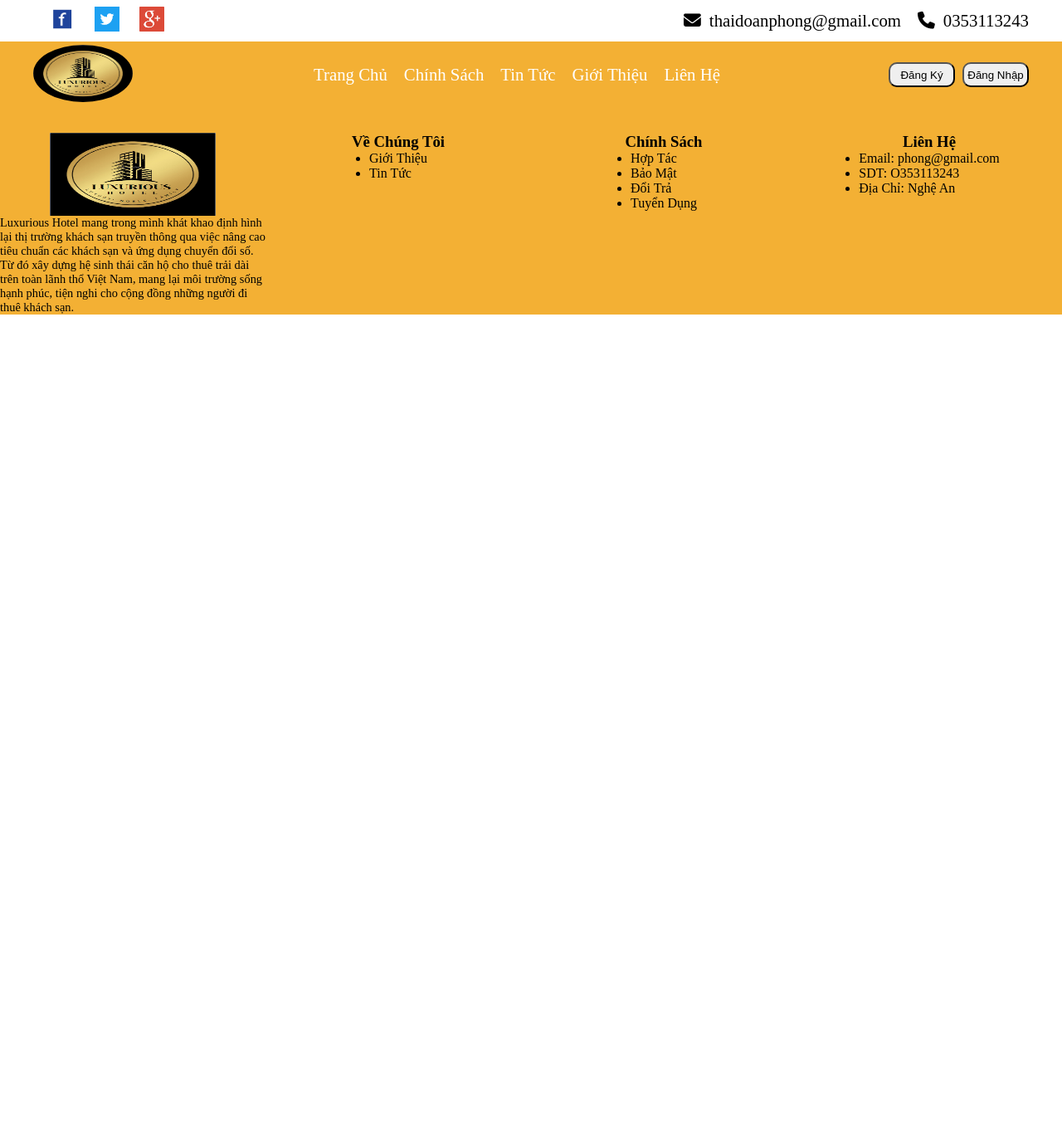
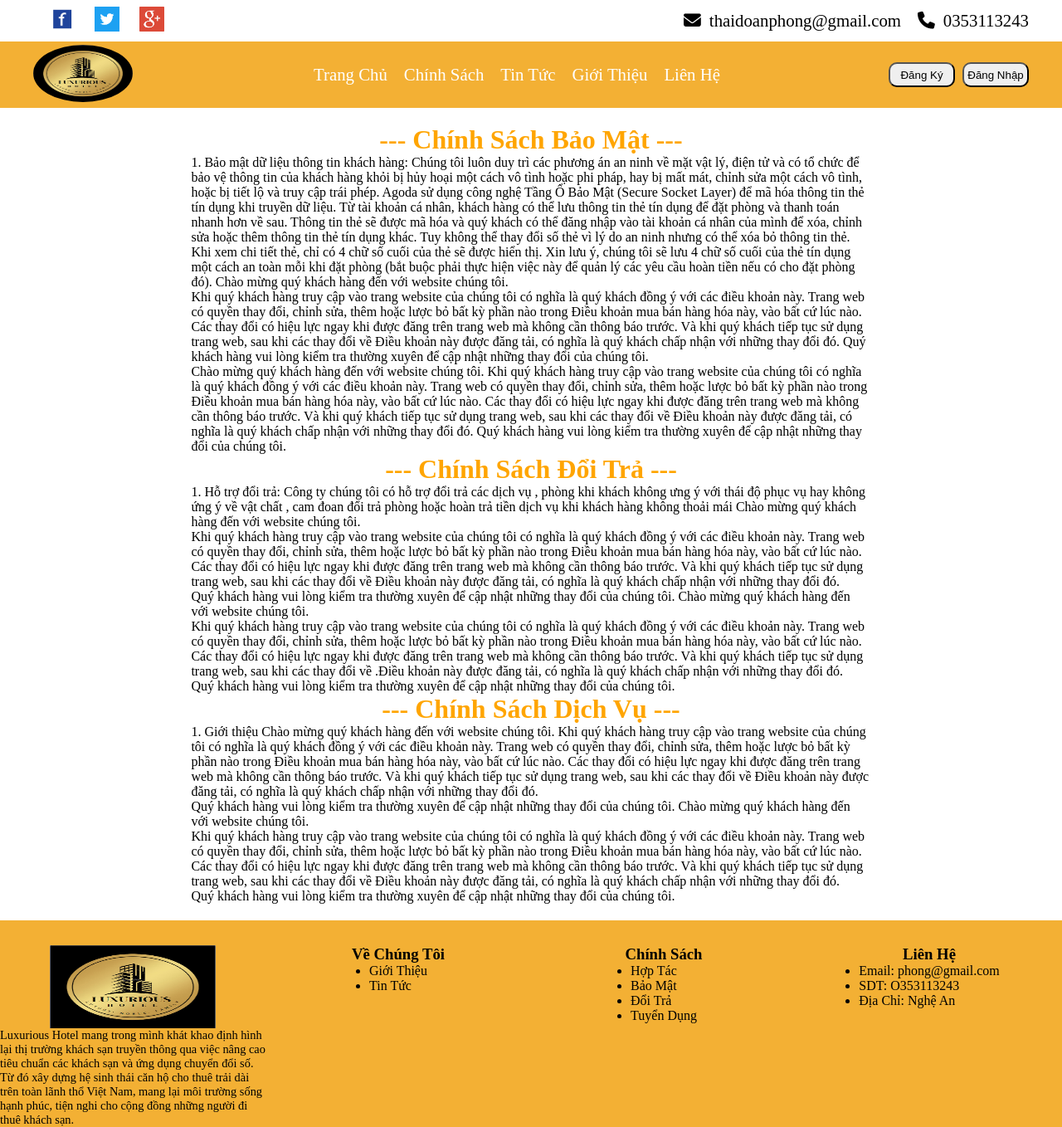
Before and after one commit to 04-PRO1014-WD18320/Nhom08_BookingPhongKS_LuxuriousHotel, a PHP site: page /index.php?act=chinhsach in a window 1280 px wide. Shown: the whole page at 83% size. Before the commit the page ends 379 px from the top, so only its background shows below. Run offline with PHP 8.4, Linux system fonts and the light colour scheme; data that the repository does not hold is empty.

Commit message:
phong commit trang chính sách

```diff
--- a/admin/binhluan/list.php
+++ b/admin/binhluan/list.php
@@ -29,7 +29,7 @@
                   <td>'.$iduser.'</td>
                   <td>'.$idpro.'</td>
                   <td>'.$ngaybinhluan.'</td>
-                  <td><a href="'.$suabl.'"><input type="button" value="Sửa"></a><a href="'.$xoabl.'"><input type="button" value="Xóa"></a> </td>
+                  <td><a href="'.$xoabl.'"><input type="button" value="Xóa"></a> </td>
                 </tr>
                 ';
               };
--- a/index.php
+++ b/index.php
@@ -120,6 +120,9 @@
                 session_unset();
                 header('Location: index.php');
                 break;
+            case 'chinhsach':
+                include "view/chinhsach.php";
+                break;
         }
     }else{
        include "view/home.php";
--- /dev/null
+++ b/view/chinhsach.php
@@ -0,0 +1,26 @@
+<div class="container_title">
+            <div class="container_title_box">
+                <h1>--- Chính Sách Bảo Mật ---</h1>
+                <p>1. Bảo mật dữ liệu thông tin khách hàng: Chúng tôi luôn duy trì các phương án an ninh về mặt vật lý, điện tử và có tổ chức để bảo vệ thông tin của khách hàng khỏi bị hủy hoại một cách vô tình hoặc phi pháp, hay bị mất mát, chỉnh sửa một cách vô tình, hoặc bị tiết lộ và truy cập trái phép. Agoda sử dụng công nghệ Tầng Ổ Bảo Mật (Secure Socket Layer) để mã hóa thông tin thẻ tín dụng khi truyền dữ liệu. Từ tài khoản cá nhân, khách hàng có thể lưu thông tin thẻ tín dụng để đặt phòng và thanh toán nhanh hơn về sau. Thông tin thẻ sẽ được mã hóa và quý khách có thể đăng nhập vào tài khoản cá nhân của mình để xóa, chỉnh sửa hoặc thêm thông tin thẻ tín dụng khác. Tuy không thể thay đổi số thẻ vì lý do an ninh nhưng có thể xóa bỏ thông tin thẻ. Khi xem chi tiết thẻ, chỉ có 4 chữ số cuối của thẻ sẽ được hiển thị. Xin lưu ý, chúng tôi sẽ lưu 4 chữ số cuối của thẻ tín dụng một cách an toàn mỗi khi đặt phòng (bắt buộc phải thực hiện việc này để quản lý các yêu cầu hoàn tiền nếu có cho đặt phòng đó).
+                    Chào mừng quý khách hàng đến với website chúng tôi. <br>
+                    Khi quý khách hàng truy cập vào trang website của chúng tôi có nghĩa là quý khách đồng ý với các điều khoản này. Trang web có quyền thay đổi, chỉnh sửa, thêm hoặc lược bỏ bất kỳ phần nào trong Điều khoản mua bán hàng hóa này, vào bất cứ lúc nào. Các thay đổi có hiệu lực ngay khi được đăng trên trang web mà không cần thông báo trước. Và khi quý khách tiếp tục sử dụng trang web, sau khi các thay đổi về Điều khoản này được đăng tải, có nghĩa là quý khách chấp nhận với những thay đổi đó.
+                    Quý khách hàng vui lòng kiểm tra thường xuyên để cập nhật những thay đổi của chúng tôi. <br>
+                    Chào mừng quý khách hàng đến với website chúng tôi. Khi quý khách hàng truy cập vào trang website của chúng tôi có nghĩa là quý khách đồng ý với các điều khoản này. Trang web có quyền thay đổi, chỉnh sửa, thêm hoặc lược bỏ bất kỳ phần nào trong Điều khoản mua bán hàng hóa này, vào bất cứ lúc nào. Các thay đổi có hiệu lực ngay khi được đăng trên trang web mà không cần thông báo trước. Và khi quý khách tiếp tục sử dụng trang web, sau khi các thay đổi về Điều khoản này được đăng tải, có nghĩa là quý khách chấp nhận với những thay đổi đó. Quý khách hàng vui lòng kiểm tra thường xuyên để cập nhật những thay đổi của chúng tôi. <br> </p>
+            </div>
+            <div class="container_title_box">
+                <h1>--- Chính Sách Đổi Trả ---</h1>
+                <p>1. Hỗ trợ đổi trả: Công ty chúng tôi có hỗ trợ đổi trả các dịch vụ , phòng khi khách không ưng ý với thái độ phục vụ hay không ứng ý về vật chất , cam đoan đổi trả phòng hoặc hoàn trả tiền dịch vụ khi khách hàng không thoải mái
+                    Chào mừng quý khách hàng đến với website chúng tôi. <br>
+                    Khi quý khách hàng truy cập vào trang website của chúng tôi có nghĩa là quý khách đồng ý với các điều khoản này. Trang web có quyền thay đổi, chỉnh sửa, thêm hoặc lược bỏ bất kỳ phần nào trong Điều khoản mua bán hàng hóa này, vào bất cứ lúc nào. Các thay đổi có hiệu lực ngay khi được đăng trên trang web mà không cần thông báo trước. Và khi quý khách tiếp tục sử dụng trang web, sau khi các thay đổi về Điều khoản này được đăng tải, có nghĩa là quý khách chấp nhận với những thay đổi đó. <br>
+                    Quý khách hàng vui lòng kiểm tra thường xuyên để cập nhật những thay đổi của chúng tôi.  Chào mừng quý khách hàng đến với website chúng tôi. <br>
+                    Khi quý khách hàng truy cập vào trang website của chúng tôi có nghĩa là quý khách đồng ý với các điều khoản này. Trang web có quyền thay đổi, chỉnh sửa, thêm hoặc lược bỏ bất kỳ phần nào trong Điều khoản mua bán hàng hóa này, vào bất cứ lúc nào. Các thay đổi có hiệu lực ngay khi được đăng trên trang web mà không cần thông báo trước. Và khi quý khách tiếp tục sử dụng trang web, sau khi các thay đổi về .Điều khoản này được đăng tải, có nghĩa là quý khách chấp nhận với những thay đổi đó. <br>
+                    Quý khách hàng vui lòng kiểm tra thường xuyên để cập nhật những thay đổi của chúng tôi. <br></p>
+            </div>
+            <div class="container_title_box">
+                <h1>--- Chính Sách Dịch Vụ ---</h1>
+                <p>1. Giới thiệu Chào mừng quý khách hàng đến với website chúng tôi. Khi quý khách hàng truy cập vào trang website của chúng tôi có nghĩa là quý khách đồng ý với các điều khoản này. Trang web có quyền thay đổi, chỉnh sửa, thêm hoặc lược bỏ bất kỳ phần nào trong Điều khoản mua bán hàng hóa này, vào bất cứ lúc nào. Các thay đổi có hiệu lực ngay khi được đăng trên trang web mà không cần thông báo trước. Và khi quý khách tiếp tục sử dụng trang web, sau khi các thay đổi về Điều khoản này được đăng tải, có nghĩa là quý khách chấp nhận với những thay đổi đó. <br>
+                    Quý khách hàng vui lòng kiểm tra thường xuyên để cập nhật những thay đổi của chúng tôi.  Chào mừng quý khách hàng đến với website chúng tôi. <br>
+                    Khi quý khách hàng truy cập vào trang website của chúng tôi có nghĩa là quý khách đồng ý với các điều khoản này. Trang web có quyền thay đổi, chỉnh sửa, thêm hoặc lược bỏ bất kỳ phần nào trong Điều khoản mua bán hàng hóa này, vào bất cứ lúc nào. Các thay đổi có hiệu lực ngay khi được đăng trên trang web mà không cần thông báo trước. Và khi quý khách tiếp tục sử dụng trang web, sau khi các thay đổi về Điều khoản này được đăng tải, có nghĩa là quý khách chấp nhận với những thay đổi đó. <br>
+                    Quý khách hàng vui lòng kiểm tra thường xuyên để cập nhật những thay đổi của chúng tôi. <br></p>
+            </div>
+        </div>
--- a/view/header.php
+++ b/view/header.php
@@ -8,6 +8,7 @@
     <link rel="stylesheet" href="css/dangkytk.css">
     <link rel="stylesheet" href="https://cdnjs.cloudflare.com/ajax/libs/font-awesome/6.4.2/css/all.min.css">
     <link rel="stylesheet" href="css/chitietphong.css">
+    <link rel="stylesheet" href="css/chinhsach.css">
 
 </head>
 <body>
@@ -41,7 +42,7 @@
                 <div class="header_box2_menu">
                     <ul>
                         <li><a href="index.php">Trang Chủ</a></li>
-                        <li><a href="./chinhsach.html">Chính Sách</a></li>
+                        <li><a href="index.php?act=chinhsach">Chính Sách</a></li>
                         <li><a href="">Tin Tức</a></li>
                         <li><a href="">Giới Thiệu</a></li>
                         <li><a href="./lienhe.html">Liên Hệ</a></li>
```
